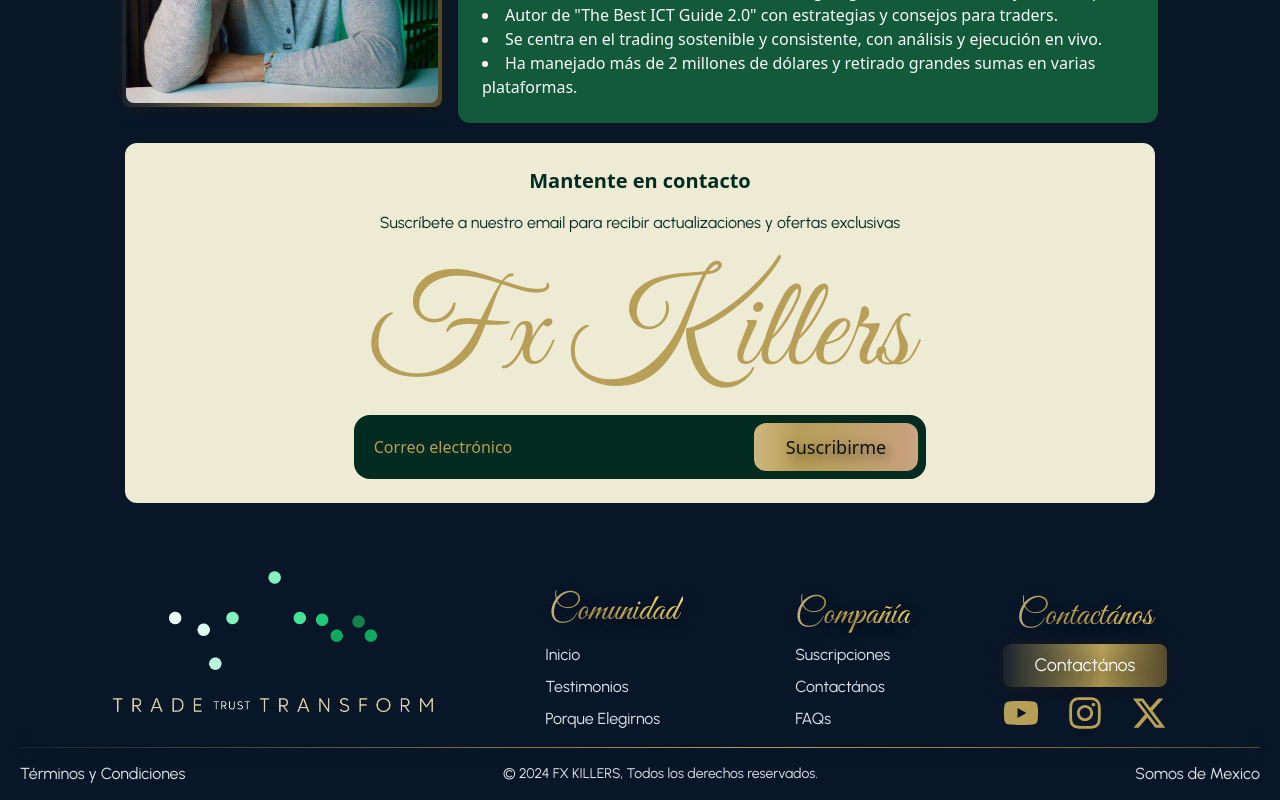
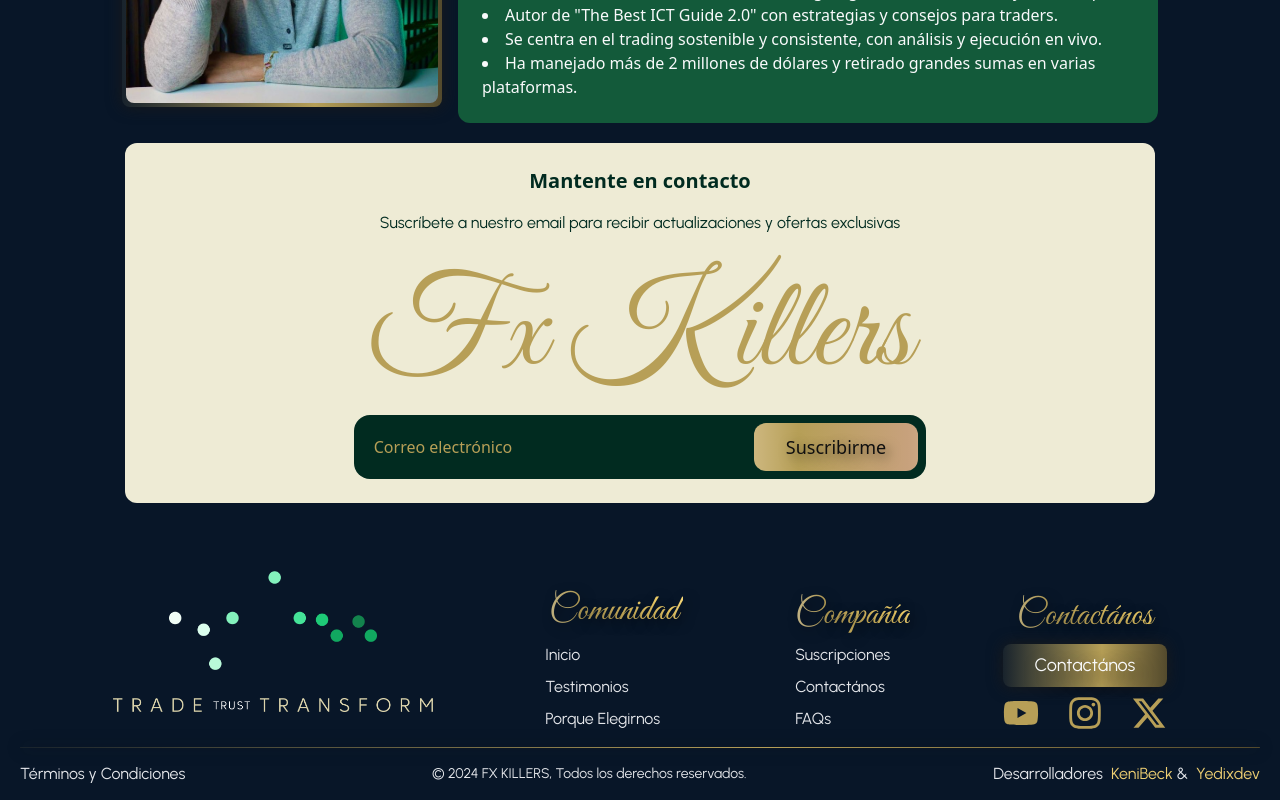
Before and after one commit to fxkiller-wed/fxkiller, a React (Vite) app: page / in a window 1280 px wide. Shown: the part 3664-4464 px from the top of the page. Built offline with nearby package versions, Linux system fonts and the light colour scheme; no server answers; a web font is replaced by a local one.

Commit message:
se agregaron referencias

```diff
--- a/src/components/Footer.tsx
+++ b/src/components/Footer.tsx
@@ -141,8 +141,8 @@ const Footer = () => {
           <div className="text-sm font-urbanist py-4 px-2">
             © 2024 FX KILLERS, Todos los derechos reservados.
           </div>
-          <div className="font-urbanist  flex items-center ">
-            Somos de Mexico
+          <div className="font-urbanist flex items-center flex-col lg:flex-row gap-1">
+            Desarrolladores<a href="https://github.com/KeniBeck" target="_blank" rel="noopener noreferrer" className="text-beige2 hover:text-yellow-100 ml-1">KeniBeck</a>&<a href="https://github.com/Yedixdev" target="_blank" rel="noopener noreferrer" className="text-beige2 hover:text-yellow-100 ml-1">Yedixdev</a>
           </div>
         </div>
       </motion.div>
```
